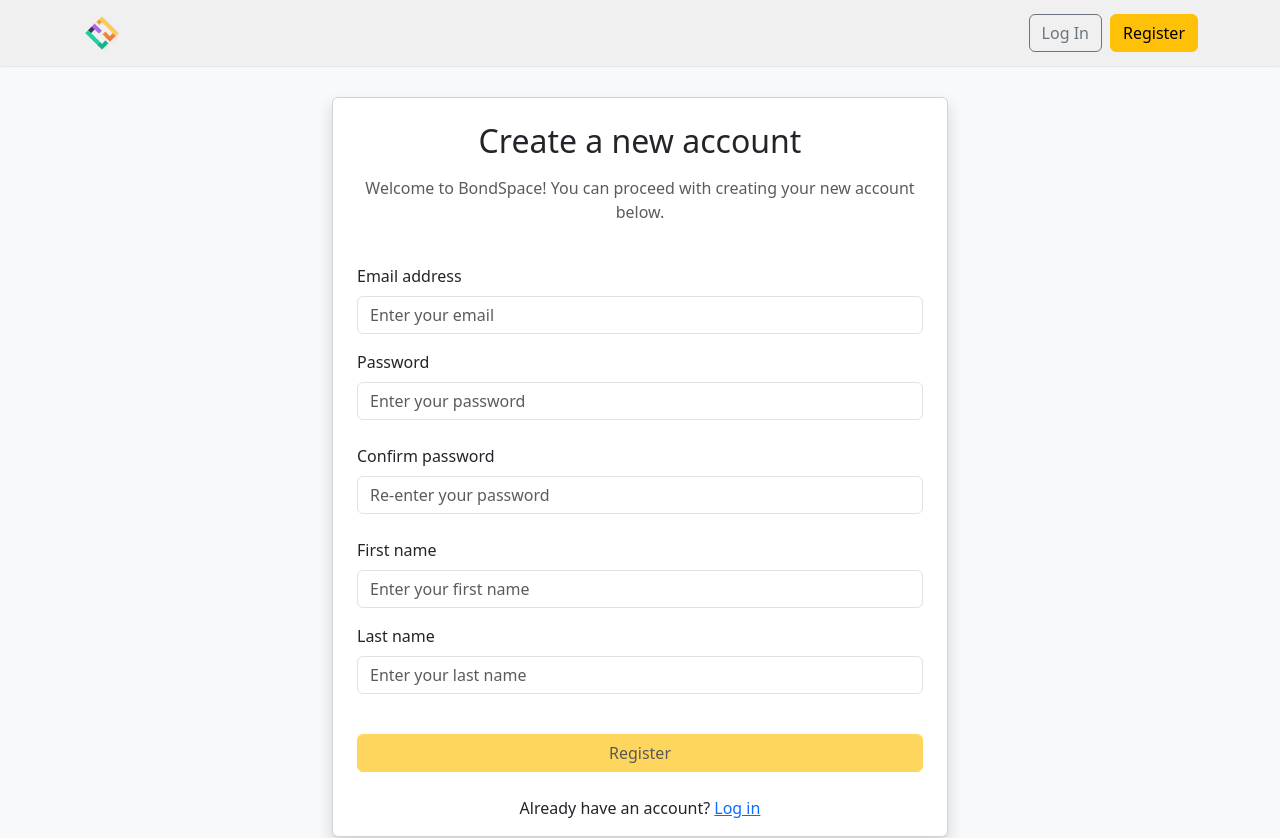
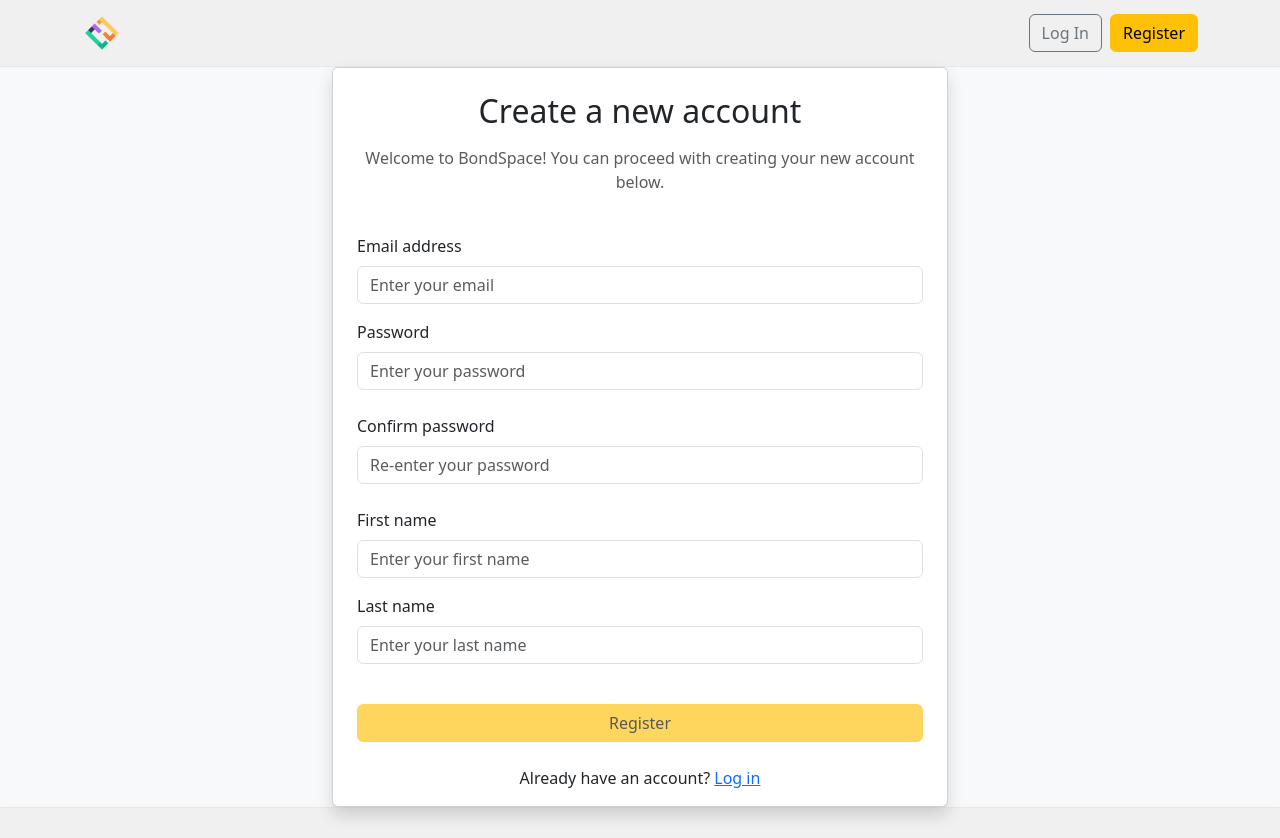
Before and after one commit to SimonFlohr/bondspace-web-app, an Angular app in the folder frontend/angular-bondspace-web-app/: page /register in a window 1280 px wide. Shown: the top 838 px of the page. Built offline with nearby package versions, Linux system fonts and the light colour scheme; no server answers.

Commit message:
style(frontend): changed margin settings for the Bootstrap container and card classes in Register and Login

```diff
--- a/frontend/angular-bondspace-web-app/src/app/component/login/login.component.html
+++ b/frontend/angular-bondspace-web-app/src/app/component/login/login.component.html
@@ -1,7 +1,7 @@
-<div class="container-fluid bg-light min-vh-100">
+<div class="container-fluid bg-light min-vh-100" style="margin-top:-68px;">
     <div class="row justify-content-center align-items-center min-vh-100">
         <div class="col-sm-8 col-md-6 col-xxl-3">
-            <div class="card shadow">
+            <div class="card shadow" style="margin-top:68px;">
                 <div class="card-header bg-white border-0 p-4">
                     <div class="d-flex flex-row mb-3 justify-content-center align-items-center" style="margin-left:-10px;">
                         <img src="assets/img/logo2.png" alt="BondSpace" height="80">
--- a/frontend/angular-bondspace-web-app/src/app/component/register/register.component.html
+++ b/frontend/angular-bondspace-web-app/src/app/component/register/register.component.html
@@ -1,7 +1,7 @@
-<div class="container-fluid bg-light min-vh-100">
+<div class="container-fluid bg-light min-vh-100" style="margin-top:-68px;">
     <div class="row justify-content-center align-items-center min-vh-100">
         <div class="col-sm-8 col-md-6 col-xxl-3">
-            <div class="card shadow">
+            <div class="card shadow" style="margin-top:68px;">
                 <div class="card-header bg-white border-0 pt-4">
                     <h2 class="text-center mb-3">Create a new account</h2>
                     <p class="text-center text-muted">Welcome to BondSpace! You can proceed with creating your new account below.</p>
```
